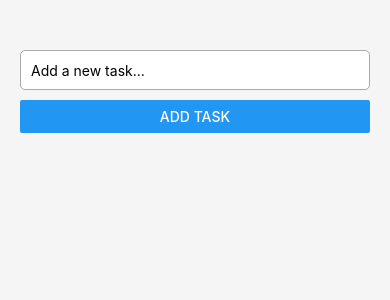
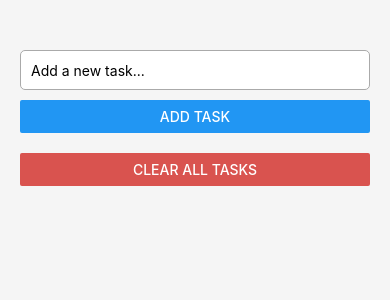
Before and after one commit to LulubelleF/MobileApp-Lab_Assign_4, a React Native app in the folder Lab_Assignment4/: screen / in a window 390 px wide. Shown: the top 300 px of the page. Built offline with nearby package versions, Linux system fonts and the light colour scheme.

Commit message:
Clear all task added

```diff
--- a/Lab_Assignment4/App.jsx
+++ b/Lab_Assignment4/App.jsx
@@ -1,5 +1,5 @@
 import React, { useState } from "react";
-import { View, FlatList, Text, StyleSheet } from "react-native";
+import { View, FlatList, Text, StyleSheet, Button } from "react-native";
 import ToDoForm from "./component/ToDoForm";
 
 export default function App() {
@@ -21,10 +21,17 @@ export default function App() {
     setError("");
   };
 
+  const clearTasks = () => {
+    setTasks([]);
+    setError("");
+  };
+
   return (
     <View style={styles.container}>
       <ToDoForm addTask={addTask} />
       {error ? <Text style={styles.error}>{error}</Text> : null}
+
+      <Button title="Clear All Tasks" onPress={clearTasks} color="#d9534f" />
 
       <FlatList
         data={tasks}
```
Also changed, not shown: Lab_Assignment4/package.json (+4 -4 lines), 1 other file (tests, documents, lock files or other folders).
